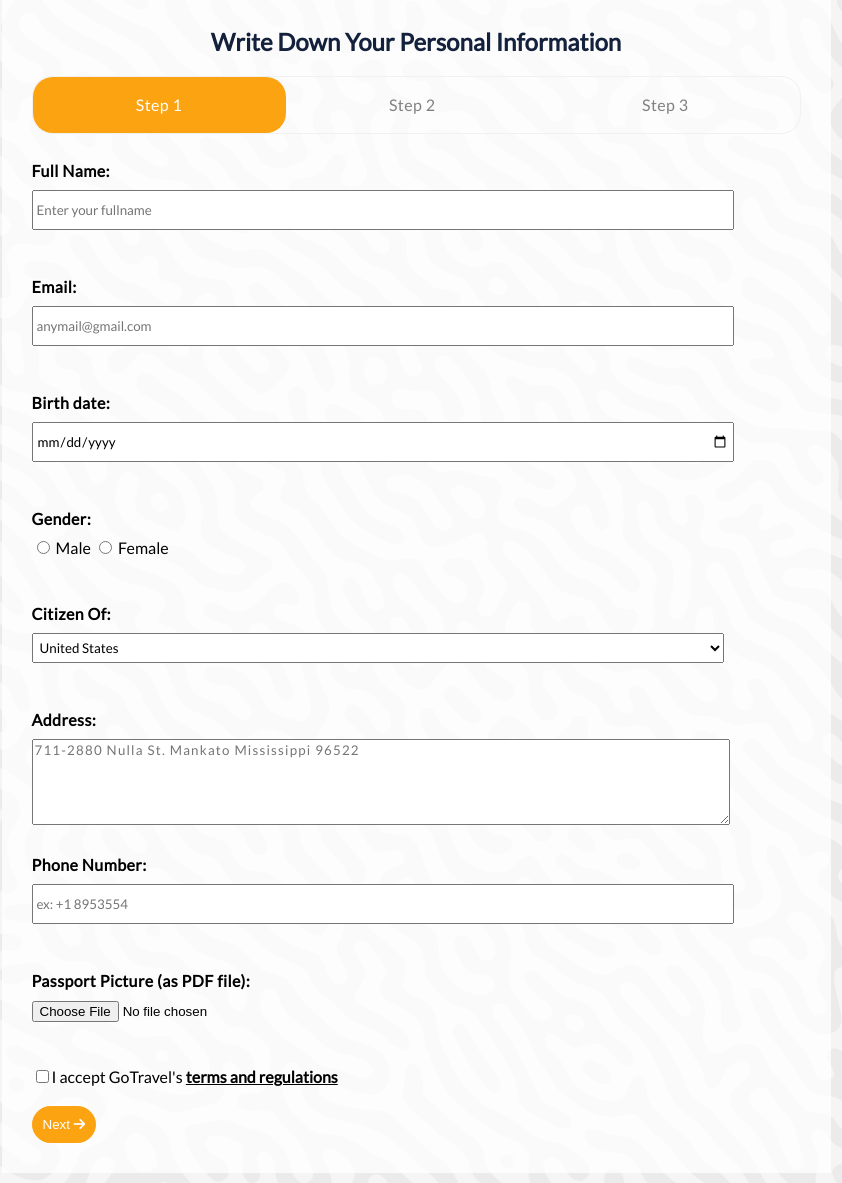
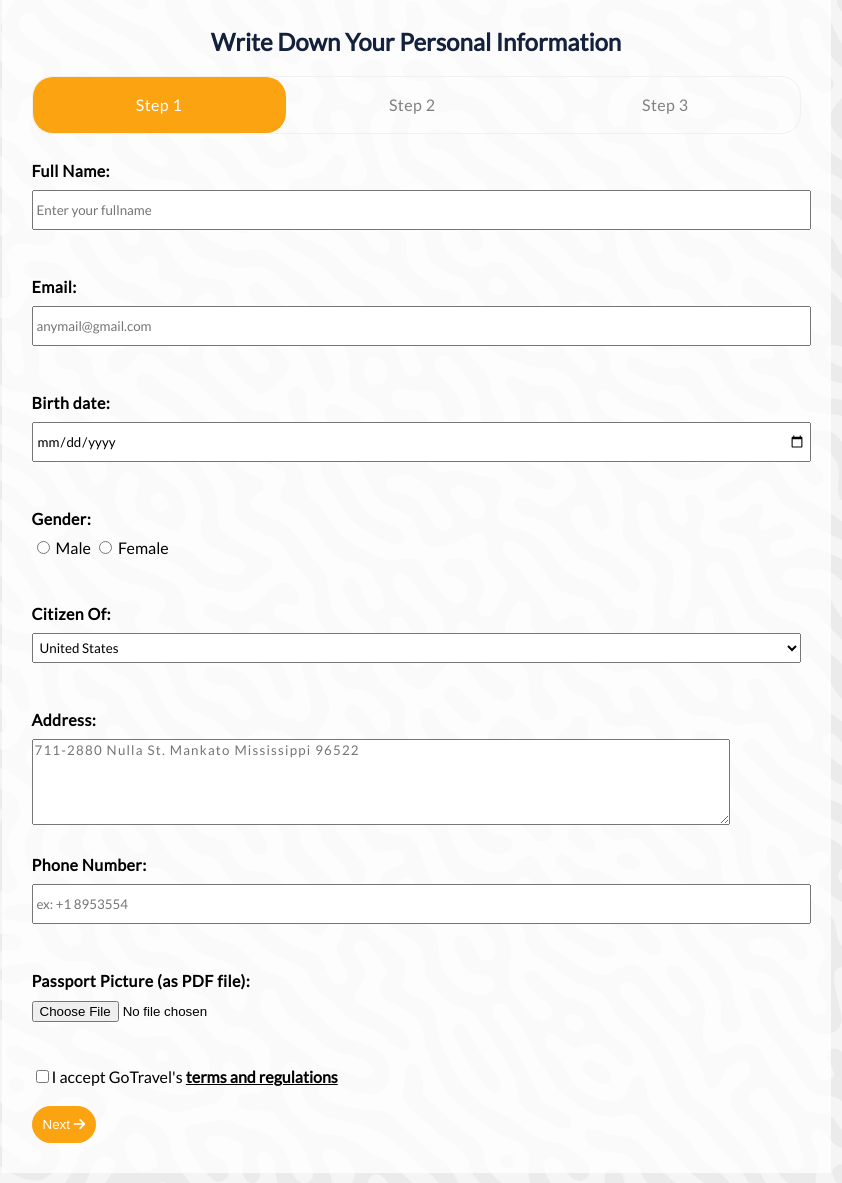
Before and after one commit to javaliKai/GoTravel, a PHP site: page /booknow1.html in a window 1280 px wide. Shown: the part 237-1420 px from the top of the page, without its empty margins (224-1066 px from the left). Run offline with PHP 8.4, Linux system fonts and the light colour scheme; some libraries are stand-ins or nearby versions.

Commit message:
fixing width and padding problem on mobile

```diff
--- a/assets/css/mobile.css
+++ b/assets/css/mobile.css
@@ -606,7 +606,7 @@
   .booking-form .container table th {
     border: 1px solid #dddddd;
     text-align: left;
-    padding: 0.5rem;
+    padding: 1rem;
   }
 
   .booking-form .container table tr:nth-child(even) {
--- a/assets/css/style.css
+++ b/assets/css/style.css
@@ -532,7 +532,7 @@ p {
   form input[type='date'],
   form input[type='tel'],
   form select {
-    width: 90%;
+    width: 100%;
     height: 1.875rem;
     margin-bottom: 1.25rem;
     padding: 0.1875rem;
```
